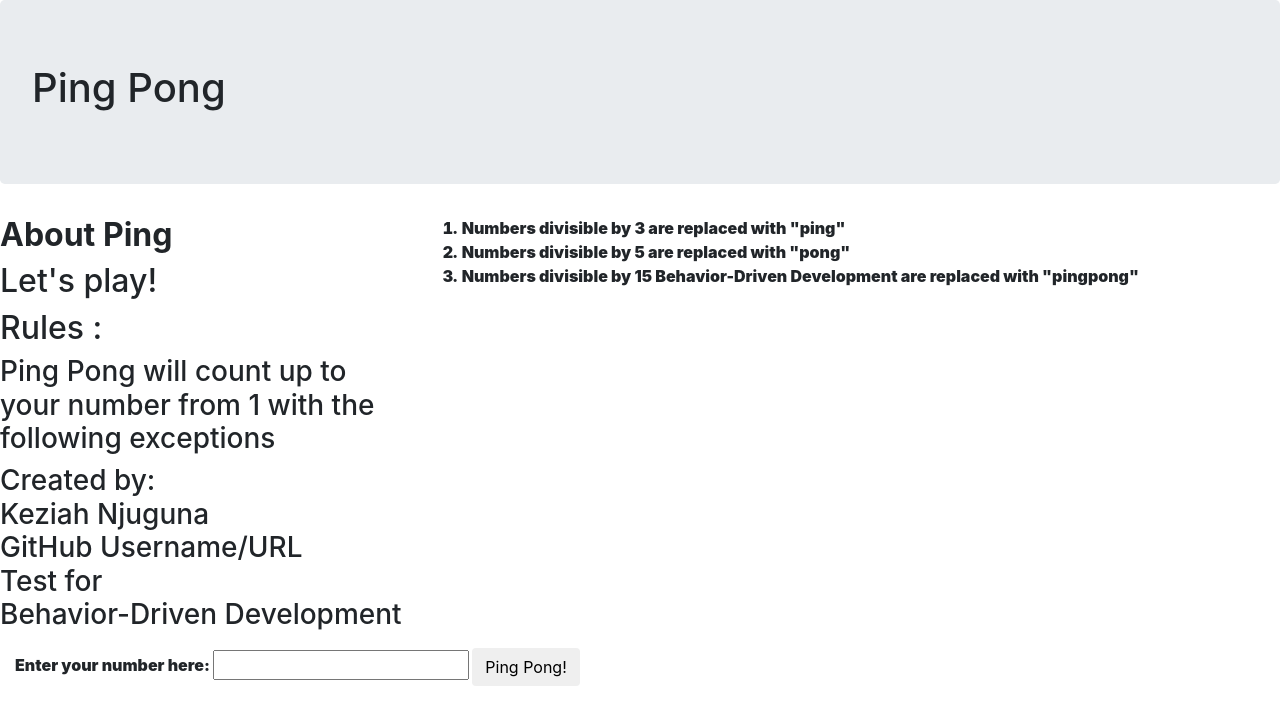
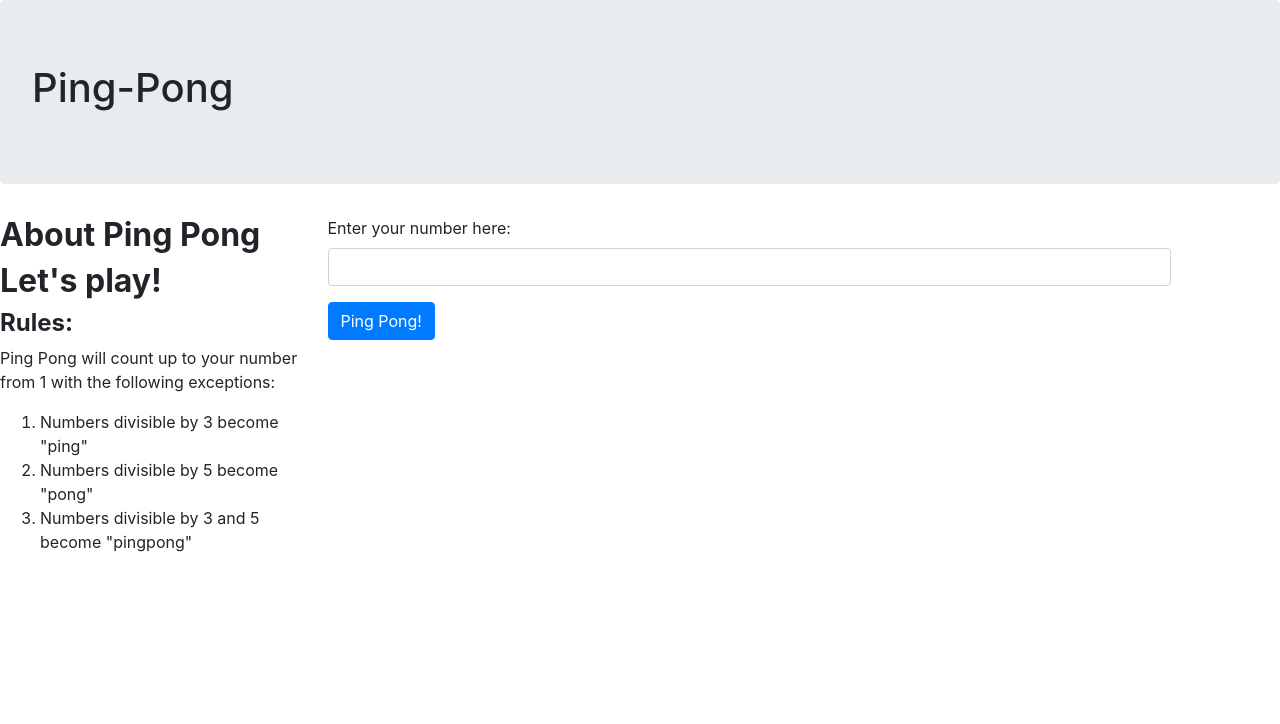
Before and after one commit to KeziahNjuguna/Ping-Pong, a plain HTML site: page index.html in a window 1280 px wide. Drawn offline with nearby package versions, Linux system fonts and the light colour scheme.

Commit message:
add button

```diff
--- a/index.html
+++ b/index.html
@@ -10,40 +10,34 @@
     </head>
     <body>
 
-      <div class="jumbotron" id="header">
-        <h1>Ping Pong</h1>
-            </div>
 
-        <div class="row">
-          <div class="col-md-4 j">
-            <h2><strong>About Ping<strong></h2>
-              <h2> Let's play!<h2>
-                <h2>Rules :<h2>
-                  <h3>Ping Pong will count up to your number from 1 with the following exceptions<h3>
-              <p>Created by:<br> Keziah Njuguna<br>GitHub Username/URL<br>Test for<br>Behavior-Driven Development </p>
-            </div>
+  <div class="jumbotron">
+    <h1 id="test">Ping-Pong </h1>
+    </div>
+    <div class="row">
+      <div class="col-md-3 ">
+        <h2><strong> About Ping Pong</strong> </h2>
+        <h2><strong>Let's play!</strong></h2>
+        <h4><strong>Rules:</strong></h4>
+        <p>Ping Pong will count up to your number from 1 with the following exceptions:</p>
+        <ol>
+          <li>Numbers divisible by 3 become "ping" </li>
+          <li>Numbers divisible by 5 become "pong" </li>
+          <li>Numbers divisible by 3 and 5 become "pingpong"</li>
+        </ol>
+        </div>
+      <div class="col-md-8 ">
 
-
-
-          <ol>
-            <li>Numbers divisible by 3 are replaced with "ping"</li>
-              <li>Numbers divisible by 5 are replaced with "pong"</li>
-                <li>Numbers divisible by 15 Behavior-Driven Development  are replaced with "pingpong"
-</ol>
-</div>
+  <div id="theForm">
+    <form>
+      <div class="form-group">
+      <label for="number">Enter your number here:</label>
+      <input  id="numberInput" type="number" class="form-control">
     </div>
-
-      <div class="col-md-8 n">
-<form id="user num">
-  <div class="form-group">
-    <label for="numbers">Enter your number here:</label>
-<input id="numbers" type="text">
-     <button type="submit" class="btn" id="button">Ping Pong!</button>
+      <button type="button" class="btn btn-primary" id="button">Ping Pong!</button>
+    </form>
   </div>
-</form>
-        <div id="result">
-          <p><span class="numbers"></span> is <span class="not"></span> a leap year.</p>
-        </div>
-      </div>
+  </div>
+  </div>
     </body>
   </html>
```
Also changed, not shown: js/scripts.js (line endings or trailing spaces).
